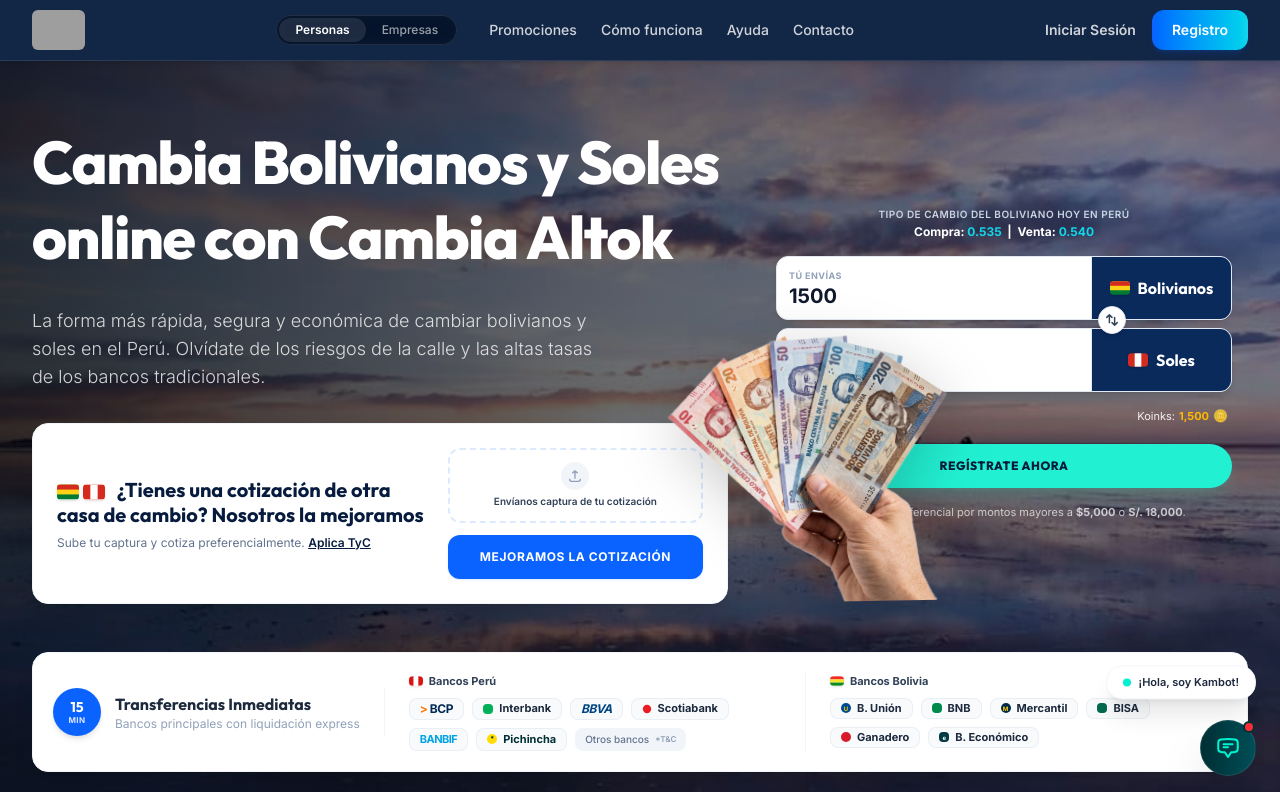
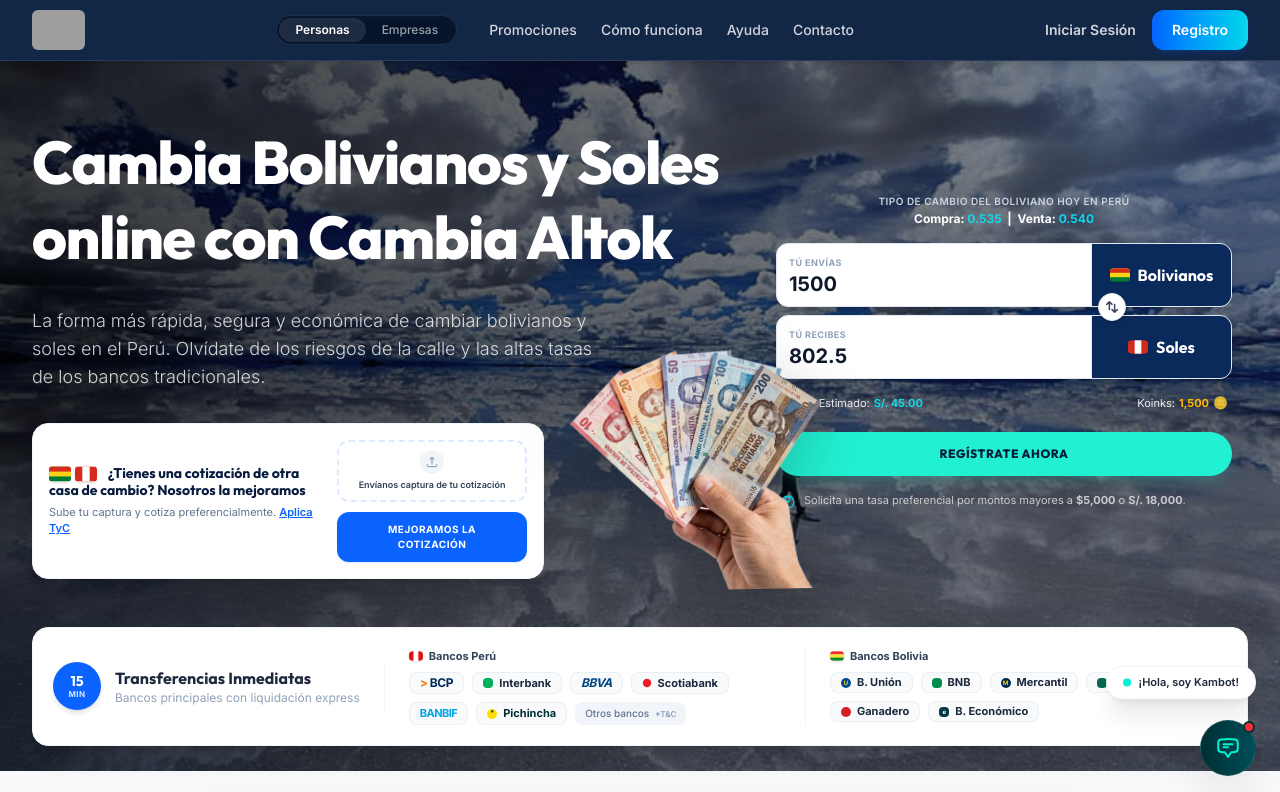
Before and after one commit to rodrigorayo/altok-peru, an Angular app: page / in a window 1280 px wide. Shown: the top 792 px of the page. Built offline with nearby package versions, Linux system fonts and the light colour scheme; grey boxes are pictures that could not be loaded.

Commit message:
style: replace Salar de Uyuni photo, compact 'mejoramos cotizacion' card, and adjust hand position to avoid overlapping

```diff
--- a/src/app/app.html
+++ b/src/app/app.html
@@ -203,12 +203,12 @@
           <!-- Bloque Interno Vertical: Cotización y Estadísticas Horizontales -->
           <div class="space-y-6">
 
-            <!-- Caja Mejora tu Cotización (Diseño Horizontal/Ancho) -->
-            <div class="bg-white text-slate-800 rounded-2xl shadow-xl border border-slate-100 p-6">
-              <div class="grid grid-cols-1 md:grid-cols-12 gap-6 items-center">
+            <!-- Caja Mejora tu Cotización (Diseño Horizontal/Ancho - Compacto) -->
+            <div class="bg-white text-slate-800 rounded-2xl shadow-xl border border-slate-100 p-4 max-w-lg mx-auto lg:mx-0">
+              <div class="grid grid-cols-1 md:grid-cols-12 gap-4 items-center">
                 <!-- Info Section (7 cols) -->
                 <div class="md:col-span-7">
-                  <h3 class="text-base sm:text-lg lg:text-xl font-bold text-altok-night font-display leading-tight">
+                  <h3 class="text-xs sm:text-sm font-bold text-altok-night font-display leading-tight">
                     <svg class="w-5.5 h-4 rounded-sm shadow-sm inline-block shrink-0 align-middle mr-1" viewBox="0 0 3 2" xmlns="http://www.w3.org/2000/svg">
                       <rect width="3" height="2" fill="#007a33"/>
                       <rect width="3" height="1.33" fill="#fcd116"/>
@@ -220,34 +220,34 @@
                     </svg>
                     ¿Tienes una cotización de otra casa de cambio? Nosotros la mejoramos
                   </h3>
-                  <p class="text-xs text-slate-500 mt-2">
-                    Sube tu captura y cotiza preferencialmente. <a href="#" class="text-altok-night font-semibold underline hover:text-altok-light">Aplica TyC</a>
+                  <p class="text-[11px] text-slate-500 mt-1">
+                    Sube tu captura y cotiza preferencialmente. <a href="#" class="text-altok-brand font-semibold underline hover:text-altok-light">Aplica TyC</a>
                   </p>
                 </div>
 
                 <!-- Actions Section (5 cols) -->
-                <div class="md:col-span-5 flex flex-col gap-3">
+                <div class="md:col-span-5 flex flex-col gap-2.5">
                   <!-- Zona Dotted Upload -->
-                  <label class="cursor-pointer border-2 border-dashed border-blue-100 rounded-xl p-3 flex flex-col items-center justify-center hover:bg-blue-50/20 transition relative overflow-hidden group w-full">
+                  <label class="cursor-pointer border-2 border-dashed border-blue-100 rounded-xl p-2 flex flex-col items-center justify-center hover:bg-blue-50/20 transition relative overflow-hidden group w-full">
                     <input type="file" class="hidden" (change)="onFileChange($event)" accept="image/*,.pdf" />
 
                     <div class="text-center space-y-1" *ngIf="!uploadedFileName()">
-                      <div class="w-7 h-7 bg-slate-100 rounded-full flex items-center justify-center text-slate-400 group-hover:scale-110 transition mx-auto">
-                        <svg class="w-4 h-4" fill="none" stroke="currentColor" stroke-width="2" viewBox="0 0 24 24">
+                      <div class="w-6 h-6 bg-slate-100 rounded-full flex items-center justify-center text-slate-400 group-hover:scale-110 transition mx-auto">
+                        <svg class="w-3.5 h-3.5" fill="none" stroke="currentColor" stroke-width="2" viewBox="0 0 24 24">
                           <path d="M4 16v1a3 3 0 003 3h10a3 3 0 003-3v-1m-4-8l-4-4m0 0L8 8m4-4v12" />
                         </svg>
                       </div>
-                      <p class="text-[10px] font-semibold text-slate-700">Envíanos captura de tu cotización</p>
+                      <p class="text-[9px] font-semibold text-slate-700">Envíanos captura de tu cotización</p>
                     </div>
 
                     <div class="text-center space-y-1" *ngIf="uploadedFileName()">
-                      <span class="text-lg">📄</span>
-                      <p class="text-xs font-semibold text-altok-night truncate max-w-[120px]">{{ uploadedFileName() }}</p>
-                      <p class="text-[9px] text-slate-400">Archivo seleccionado</p>
+                      <span class="text-sm">📄</span>
+                      <p class="text-[11px] font-semibold text-altok-night truncate max-w-[120px]">{{ uploadedFileName() }}</p>
+                      <p class="text-[8px] text-slate-400">Archivo seleccionado</p>
                     </div>
                   </label>
 
-                  <button class="w-full bg-altok-brand hover:bg-altok-light text-white text-xs font-bold py-3.5 px-4 rounded-xl uppercase tracking-wider transition-all duration-300 shadow-sm shadow-altok-brand/10">
+                  <button class="w-full bg-altok-brand hover:bg-altok-light text-white text-[10px] font-bold py-2.5 px-4 rounded-xl uppercase tracking-wider transition-all duration-300 shadow-sm shadow-altok-brand/10">
                     {{ uploadedFileName() ? 'CAMBIAR ARCHIVO' : 'MEJORAMOS LA COTIZACIÓN' }}
                   </button>
                 </div>
@@ -261,8 +261,8 @@
         <!-- Bloque Derecho: Calculadora Widget -->
         <div class="lg:col-span-5 relative">
 
-          <!-- Ilustración Desktop de Billetes con Transición Subir/Bajar (Superpuesta en la esquina inferior izquierda) -->
-          <div class="hidden lg:block absolute -left-28 -bottom-16 w-80 h-80 z-30 pointer-events-none select-none">
+          <!-- Ilustración Desktop de Billetes con Transición Subir/Bajar (Superpuesta en la esquina inferior izquierda - Reposicionada) -->
+          <div class="hidden lg:block absolute -left-52 -bottom-16 w-72 h-72 z-30 pointer-events-none select-none">
 
             <!-- Bolivia Desktop (Sube/Baja) -->
             <div
```
Also changed, not shown: public/salar-de-uyuni.jpg.
